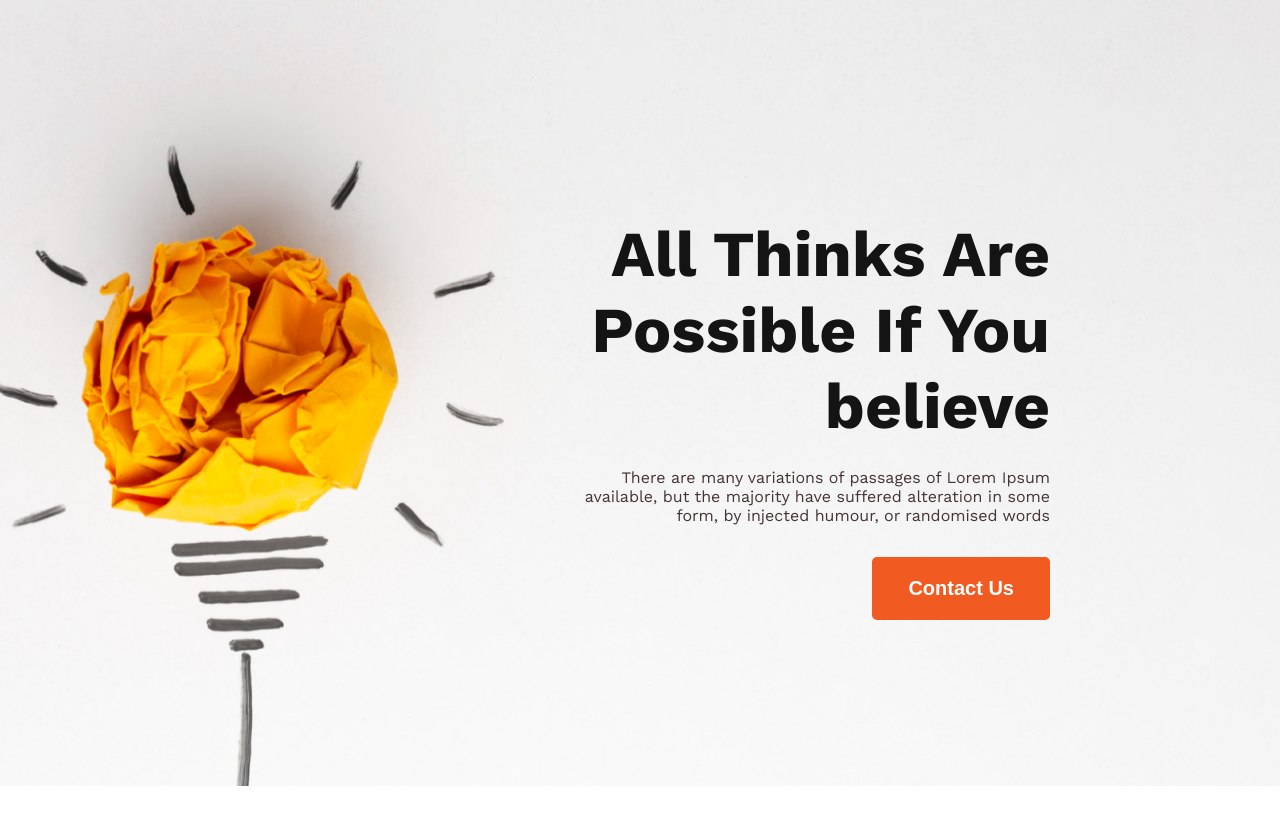
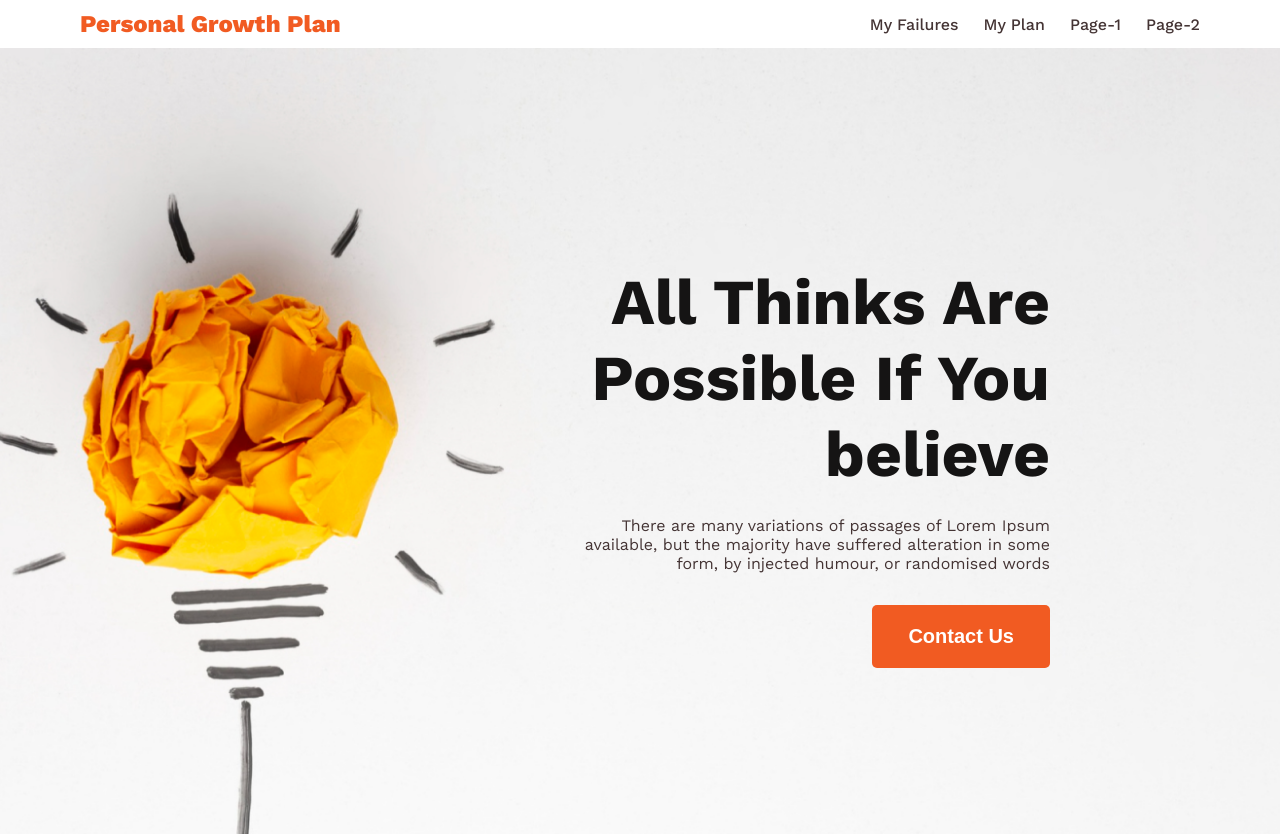
Before and after one commit to sabbirRashed/Personal-Growth-Plan, a plain HTML site: page index.html in a window 1280 px wide. Shown: the top 836 px of the page. Drawn offline with nearby package versions, Linux system fonts and the light colour scheme.

Commit message:
added navbar with style

```diff
--- a/index.html
+++ b/index.html
@@ -11,16 +11,16 @@
 
 <body class="work-sans">
     <header>
-        <!-- I will complete it -->
-        <!-- <nav class="navbar">
+        <nav class="navbar">
             <h2 class="logo">Personal Growth Plan</h2>
 
-            <ul class="manue">
-                <li><a href="">About Us</a></li>
-                <li><a href="">Menue</a></li>
-                <li><a href="">Contuct Us</a></li>
+            <ul class="menue-bar">
+                <li><a href="#failure">My Failures</a></li>
+                <li><a href="#plan">My Plan</a></li>
+                <li><a href="">Page-1</a></li>
+                <li><a href="">Page-2</a></li>
             </ul>
-        </nav> -->
+        </nav>
 
         <div class="banner">
             <div class="banner-content primary-color">
@@ -33,7 +33,7 @@
     </header>
 
     <main>
-        <section class="failures section-max-width">
+        <section class="failures section-max-width" id="failure">
             <div class="img-container">
                 <img src="images/person.png" alt="">
                 <div class="img-background"></div>
@@ -52,7 +52,7 @@
             </div>
         </section>
 
-        <section class="my-plan section-max-width">
+        <section class="my-plan section-max-width" id="plan">
             <h2 class="my-plan-title section-title">My Plan</h2>
             <div class="plan-container">
                 <div class="plan">
--- a/style/style.css
+++ b/style/style.css
@@ -52,6 +52,36 @@
 
 }
 
+/* navber section */
+.navbar{
+    max-width: 1140px;
+    margin: 0 auto;
+    padding: 10px 10px;
+    display: flex;
+    justify-content: space-between;
+    align-items: center;
+}
+
+.logo{
+    font-size: 1.5rem;
+    font-weight: 800;
+    color: #F15B22;
+}
+
+.menue-bar{
+    font-weight: 500;
+    list-style: none;
+    display: flex;
+    justify-content: flex-end;
+    align-items: center;
+    gap: 25px;
+}
+
+.menue-bar>li>a{
+    text-decoration: none;
+    color:#443434;
+}
+
 /* banner-section */
 .banner {
     background-image: url(../images/banner/banner1.png);
@@ -61,8 +91,6 @@
     width: 100%;
     text-align: right;
     padding: 216px 230px 166px 0;
-    display: flex;
-    justify-content: flex-end;
 
 }
 
@@ -187,7 +215,6 @@
 
 /* mindset-section */
 .positive-mindset {
-    border: 1px solid green;
     padding: 60px 64px;
     border-radius: 8px;
     background-image: url(../images/watch.png);
```
